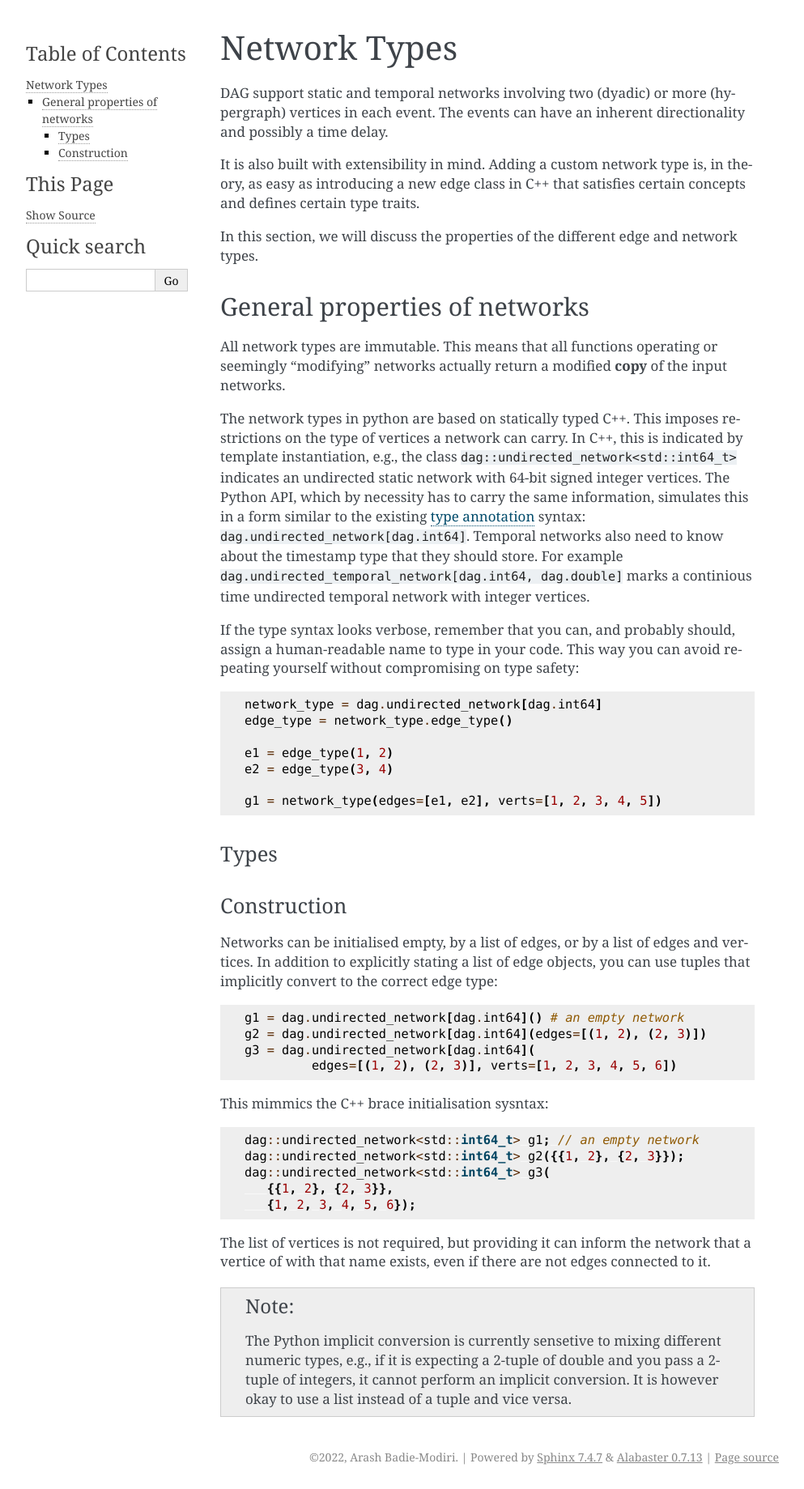
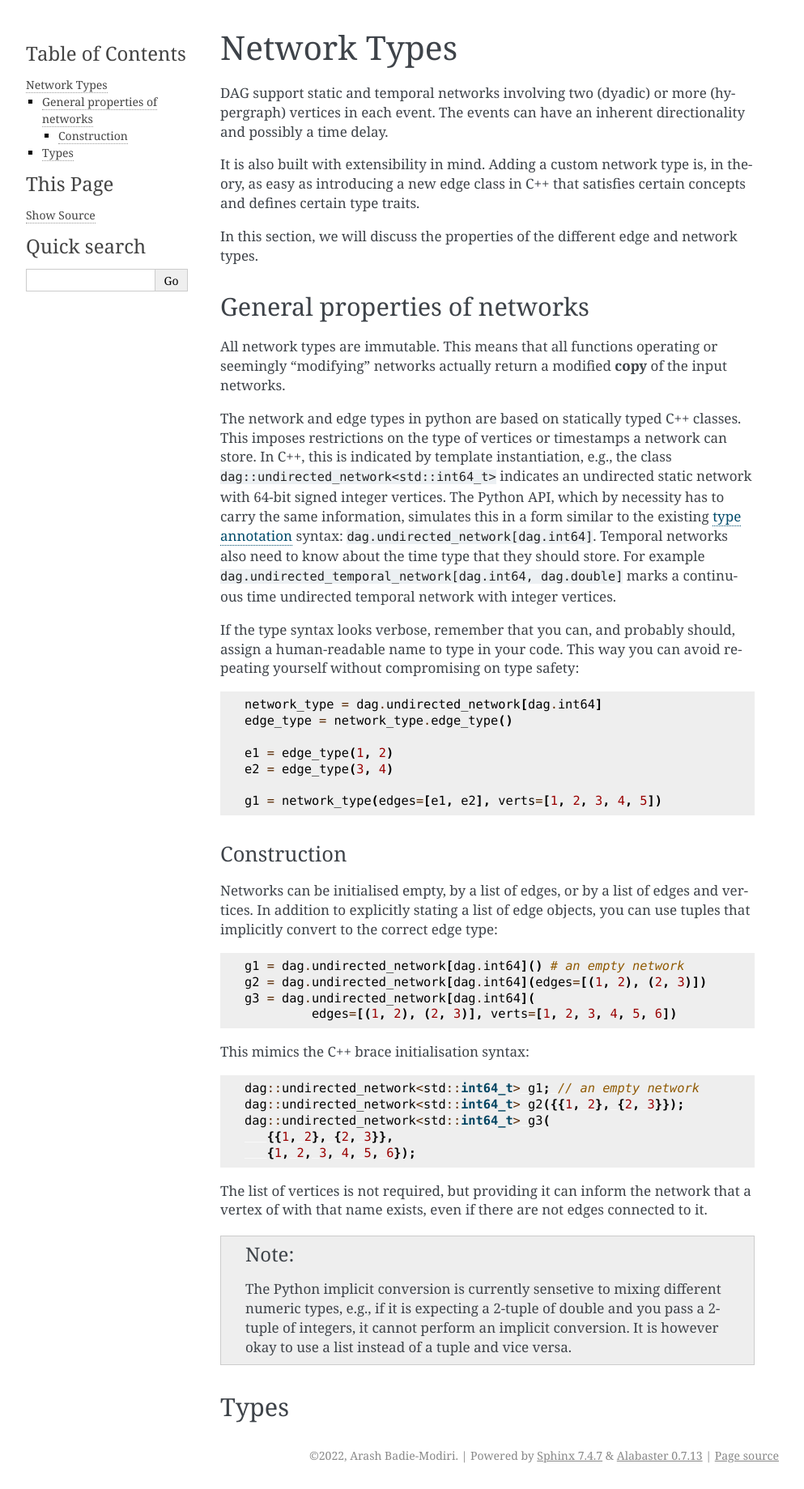
Before and after one commit to reticula-network/reticula-python, a Sphinx documentation site: the page built from docs/types.rst, in a window 1280 px wide. Shown: the whole page at 81% size, without its empty margins (148-1141 px from the left). Built offline with Sphinx 7.4.7, drawn with Linux system fonts in a browser that asks for light colours.

Commit message:
docs: wording

```diff
--- a/docs/types.rst
+++ b/docs/types.rst
@@ -20,16 +20,16 @@ All network types are immutable. This means that all functions operating or
 seemingly "modifying" networks actually return a modified **copy** of the input
 networks.
 
-The network types in python are based on statically typed C++. This imposes
-restrictions on the type of vertices a network can carry. In C++, this is
-indicated by template instantiation, e.g., the class
+The network and edge types in python are based on statically typed C++ classes.
+This imposes restrictions on the type of vertices or timestamps a network can
+store. In C++, this is indicated by template instantiation, e.g., the class
 ``dag::undirected_network<std::int64_t>`` indicates an undirected static network
 with 64-bit signed integer vertices. The Python API, which by necessity has to
 carry the same information, simulates this in a form similar to the existing
 `type annotation`_ syntax: ``dag.undirected_network[dag.int64]``. Temporal
-networks also need to know about the timestamp type that they should store. For
+networks also need to know about the time type that they should store. For
 example ``dag.undirected_temporal_network[dag.int64, dag.double]`` marks a
-continious time undirected temporal network with integer vertices.
+continuous time undirected temporal network with integer vertices.
 
 If the type syntax looks verbose, remember that you can, and probably should,
 assign a human-readable name to type in your code. This way you can avoid
@@ -70,7 +64,7 @@ tuples that implicitly convert to the correct edge type:
                edges=[(1, 2), (2, 3)], verts=[1, 2, 3, 4, 5, 6])
 
 
-This mimmics the C++ brace initialisation sysntax:
+This mimics the C++ brace initialisation syntax:
 
 .. code-block:: c++
 
@@ -82,7 +76,7 @@ This mimmics the C++ brace initialisation sysntax:
 
 
 The list of vertices is not required, but providing it can inform the network
-that a vertice of with that name exists, even if there are not edges connected
+that a vertex of with that name exists, even if there are not edges connected
 to it.
 
 .. note::
@@ -91,3 +85,11 @@ to it.
    numeric types, e.g., if it is expecting a 2-tuple of double and you pass a
    2-tuple of integers, it cannot perform an implicit conversion. It is however
    okay to use a list instead of a tuple and vice versa.
+
+
+Types
+-----
+
+..
+   A list of acceptible vertex types and time types
+   A list of edge/network types, their properties (what they store)
```
Also changed, not shown: other parts of docs/types.rst (+0 -6 lines).
